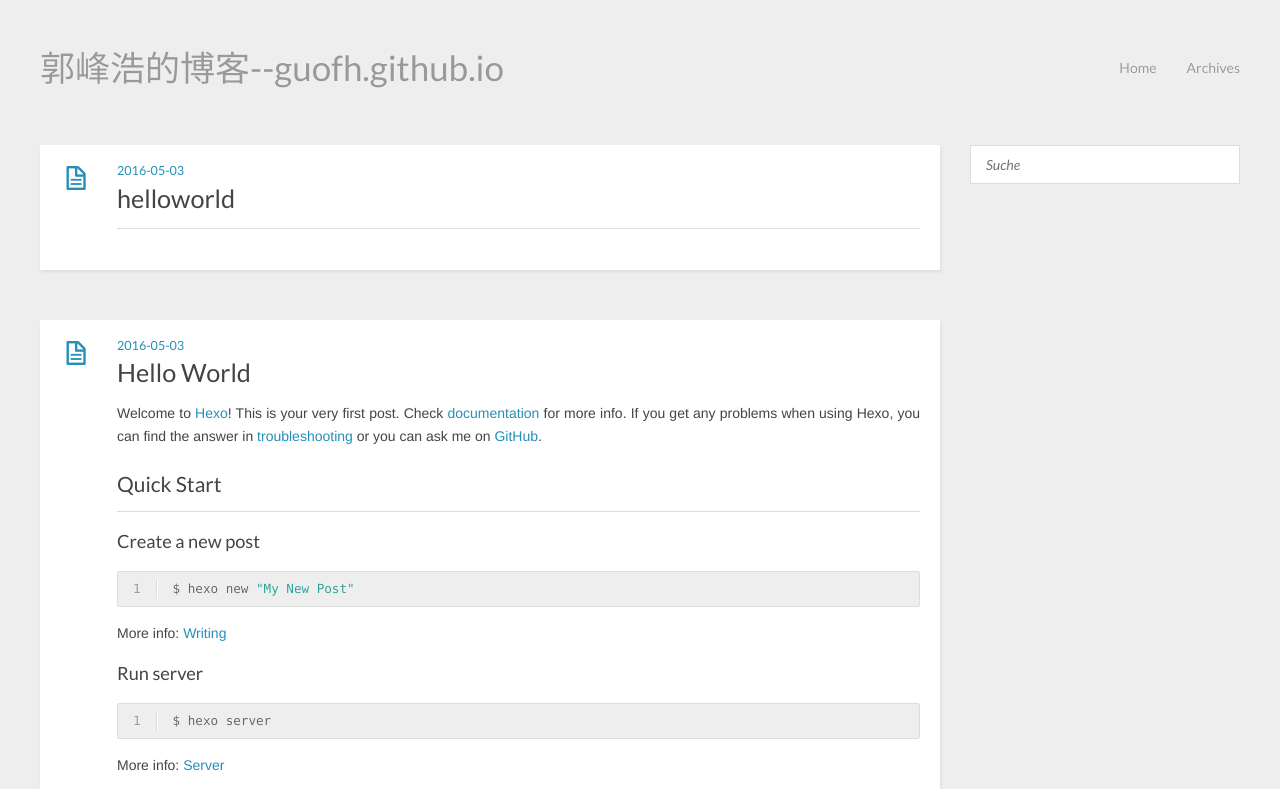
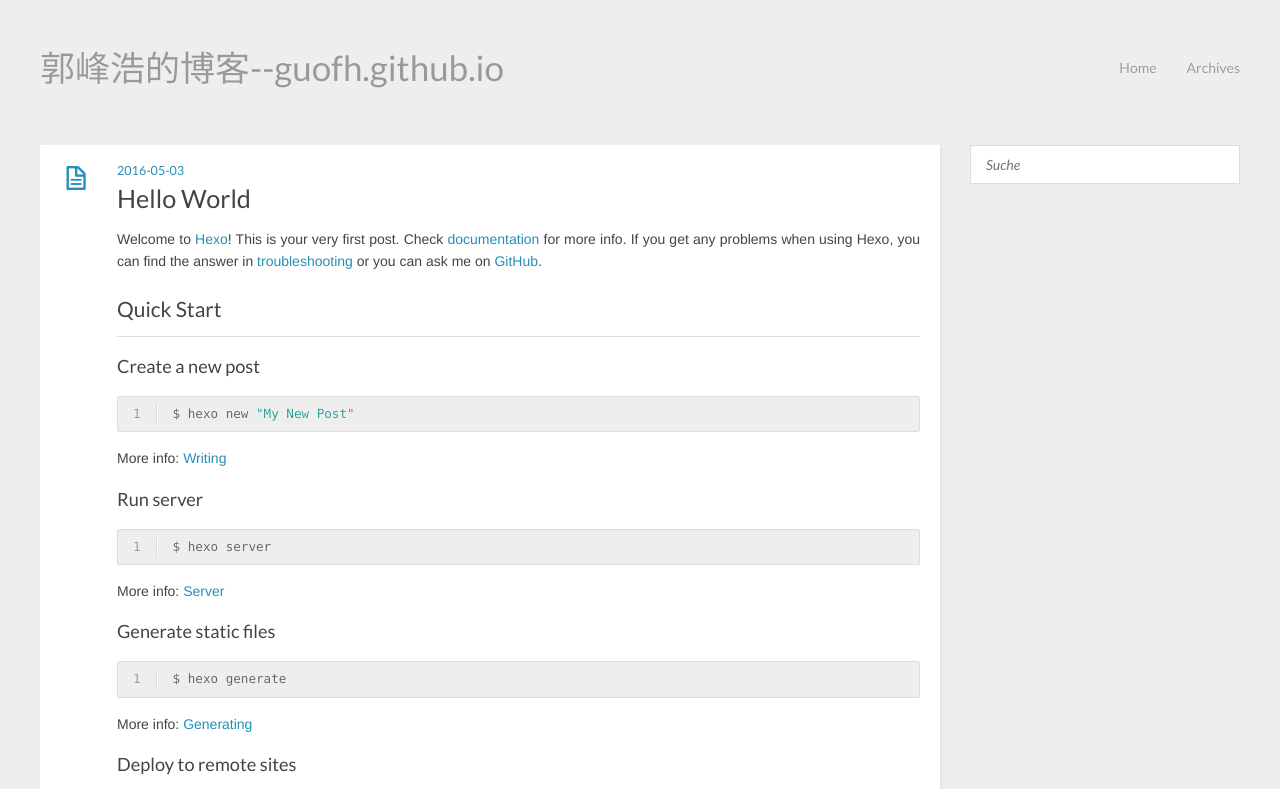
Before and after one commit to guofh/guofh.github.io, a plain HTML site: page index.html in a window 1280 px wide. Shown: the top 789 px of the page. Drawn offline with nearby package versions, Linux system fonts and the light colour scheme.

Commit message:
Site updated: 2016-05-03 21:55:52

```diff
--- a/index.html
+++ b/index.html
@@ -44,38 +44,6 @@
 </header>
   <div id="content" class="inner">
     <div id="main-col" class="alignleft"><div id="wrapper">
-  <article class="post">
-
-  <div class="post-content">
-    <header>
-
-        <div class="icon"></div>
-        <time datetime="2016-05-03T12:53:25.000Z"><a href="/2016/05/03/helloworld/">2016-05-03</a></time>
-
-
-
-    <h1 class="title"><a href="/2016/05/03/helloworld/">helloworld</a></h1>
-
-
-    </header>
-    <div class="entry">
-
-
-
-    </div>
-    <footer>
-
-
-
-
-      <div class="clearfix"></div>
-    </footer>
-  </div>
-</article>
-
-
-
-
   <article class="post">
 
   <div class="post-content">
```
Also changed, not shown: archives/2016/05/index.html (+0 -12 lines), archives/2016/index.html (+0 -12 lines), archives/index.html (+0 -12 lines).
